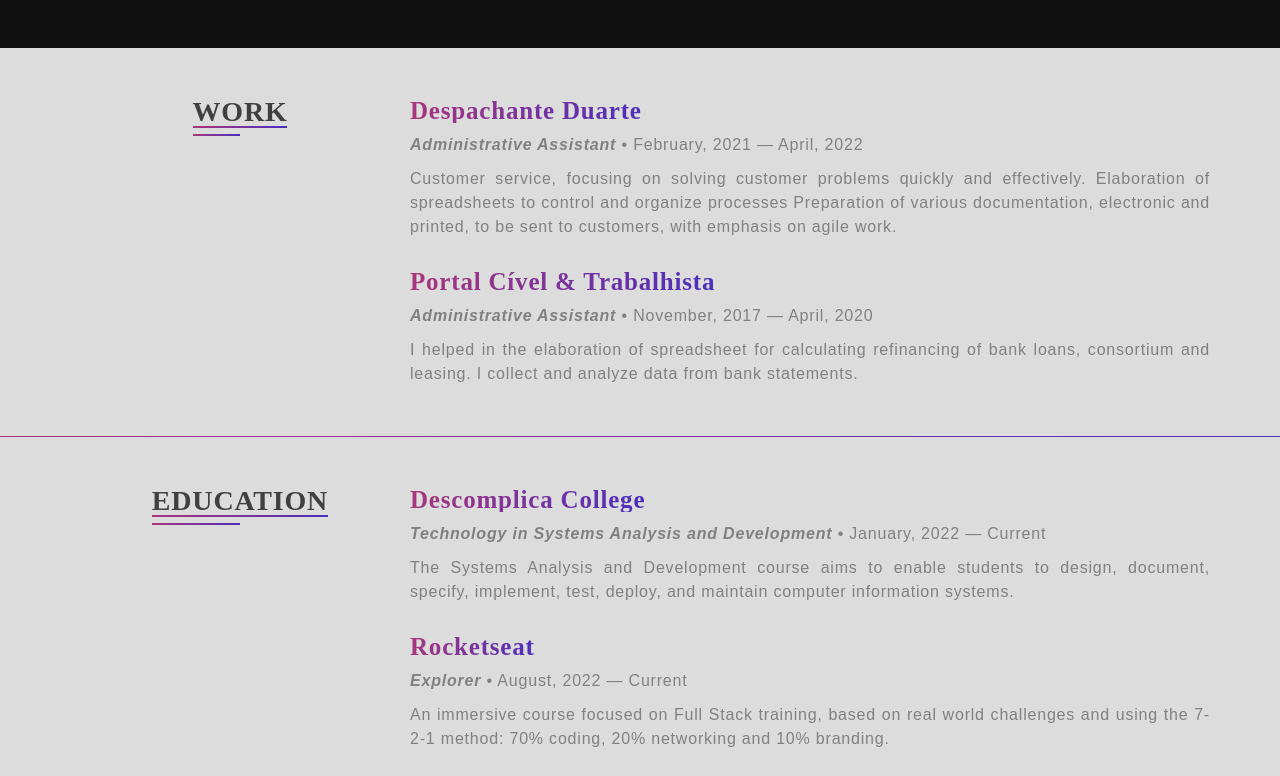
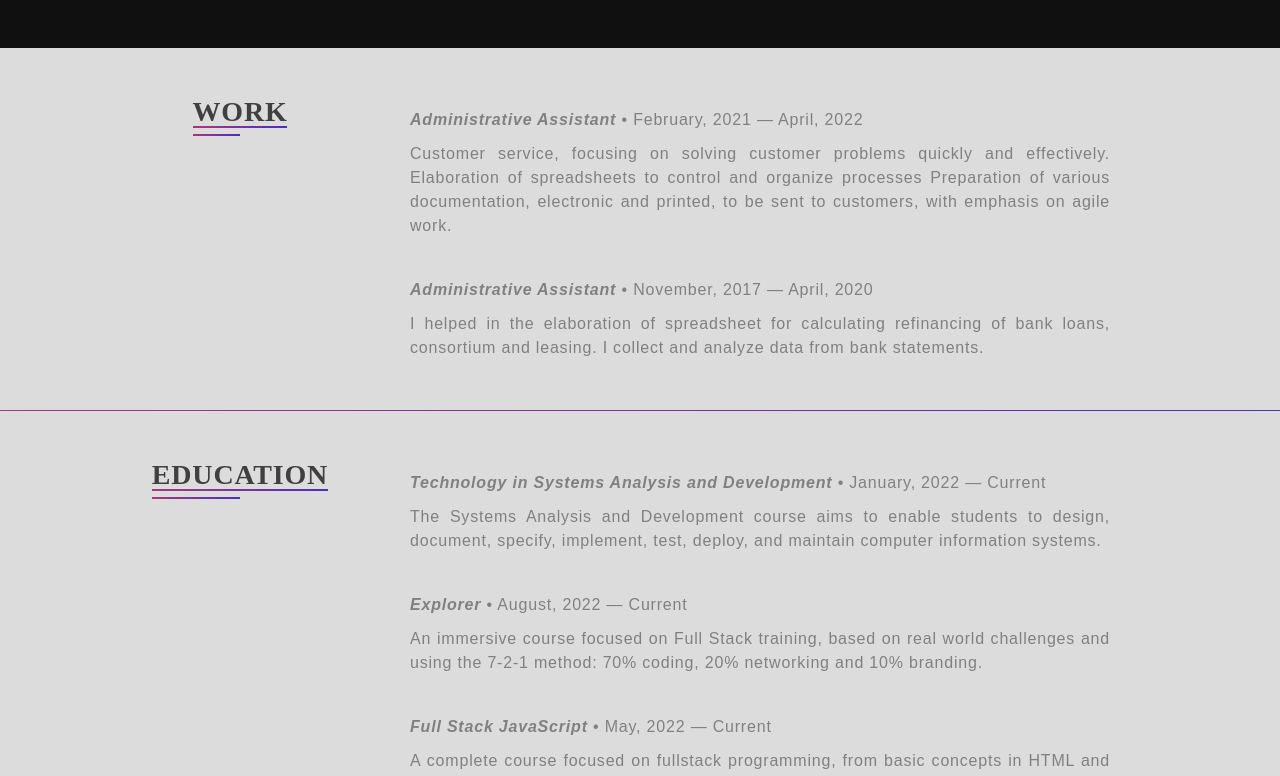
Before and after one commit to JoaoKshesek/portfolio_react, a React (Vite) app: page / in a window 1280 px wide. Shown: the part 1402-2178 px from the top of the page. Built offline with nearby package versions, Linux system fonts and the light colour scheme.

Commit message:
Update ResumeItem MediaQuery

```diff
--- a/src/components/ResumeItem/index.jsx
+++ b/src/components/ResumeItem/index.jsx
@@ -1,9 +1,8 @@
 import { Container } from "./styles";
 
-export function ResumeItem({ title, children }) {
+export function ResumeItem({ children }) {
     return (
         <Container>
-            <h3>{title}</h3>
             {children}
         </Container>
     );
--- a/src/components/ResumeItem/styles.js
+++ b/src/components/ResumeItem/styles.js
@@ -8,8 +8,37 @@
     align-items: center;
     justify-content: center;
     margin-top: 30px;
+    h3 {
+        font-size: 2.5rem;
+        font-weight: 700;
+        letter-spacing: 0.8px;
+        line-height: 1;
+        background: ${({ theme }) => theme.COLORS.GRADIENT};
+        -webkit-background-clip: text;
+        -webkit-text-fill-color: transparent;
+    }
+    p {
+        font-size: 16px;
+        letter-spacing: 0.8px;
+        line-height: 1.5em;
+        font-family: var(--ff-primary);
+        color: ${({ theme }) => theme.COLORS.GRAY_200};
+        text-align: justify;
+        padding-top: 10px;
+
+        > span {
+            font-weight: bold;
+            font-style: italic;
+        }
+    }
+    > a h3:hover {
+        background: ${({ theme }) => theme.COLORS.GRAY_500};;
+        -webkit-background-clip: text;
+        -webkit-text-fill-color: transparent;
+        }
     @media ${device.laptop} {
         margin-top: 0;
         align-items: flex-start;
+        max-width: 700px;
     }
  `;
```
